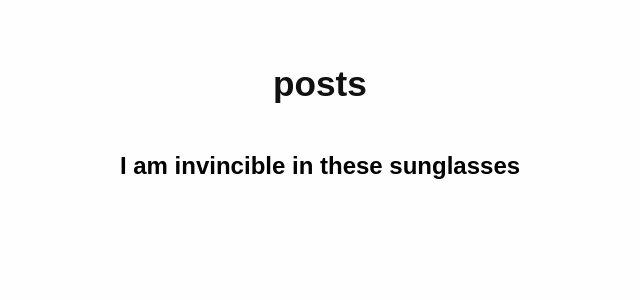
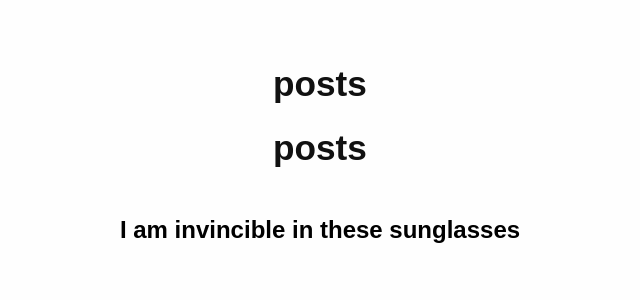
Before and after one commit to naradata/junglist2008, a Jekyll site: the page built from posts.html, in a window 1280 px wide. Shown: the top 300 px of the page, without its empty margins (320-960 px from the left). Built offline with Jekyll 4.4.1, drawn with Linux system fonts in a browser that asks for light colours.

Commit message:
hover fixed along with line breaks and title

```diff
--- a/_layouts/default.html
+++ b/_layouts/default.html
@@ -7,6 +7,7 @@
 </head>
 <body>
   <main>
+    <h1>{{ page.title }}</h1>
     {{ content }}
   </main>
 </body>
--- a/style.css
+++ b/style.css
@@ -76,4 +76,5 @@
 
 .posts a:hover {
   text-decoration: underline;
+  color: #666;
 }
```
Also changed, not shown: _posts/2025-08-29-history.md (line endings or trailing spaces).
